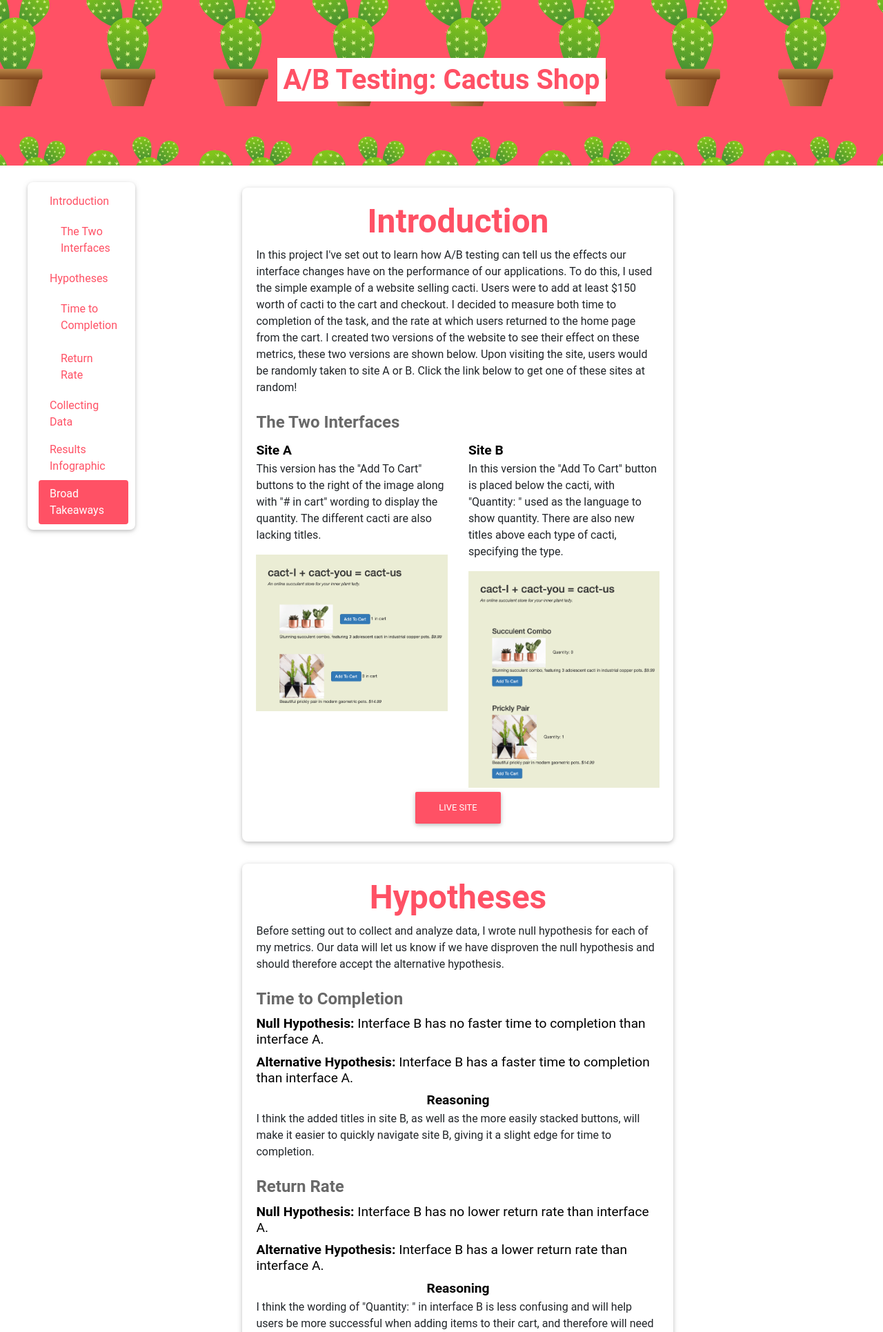
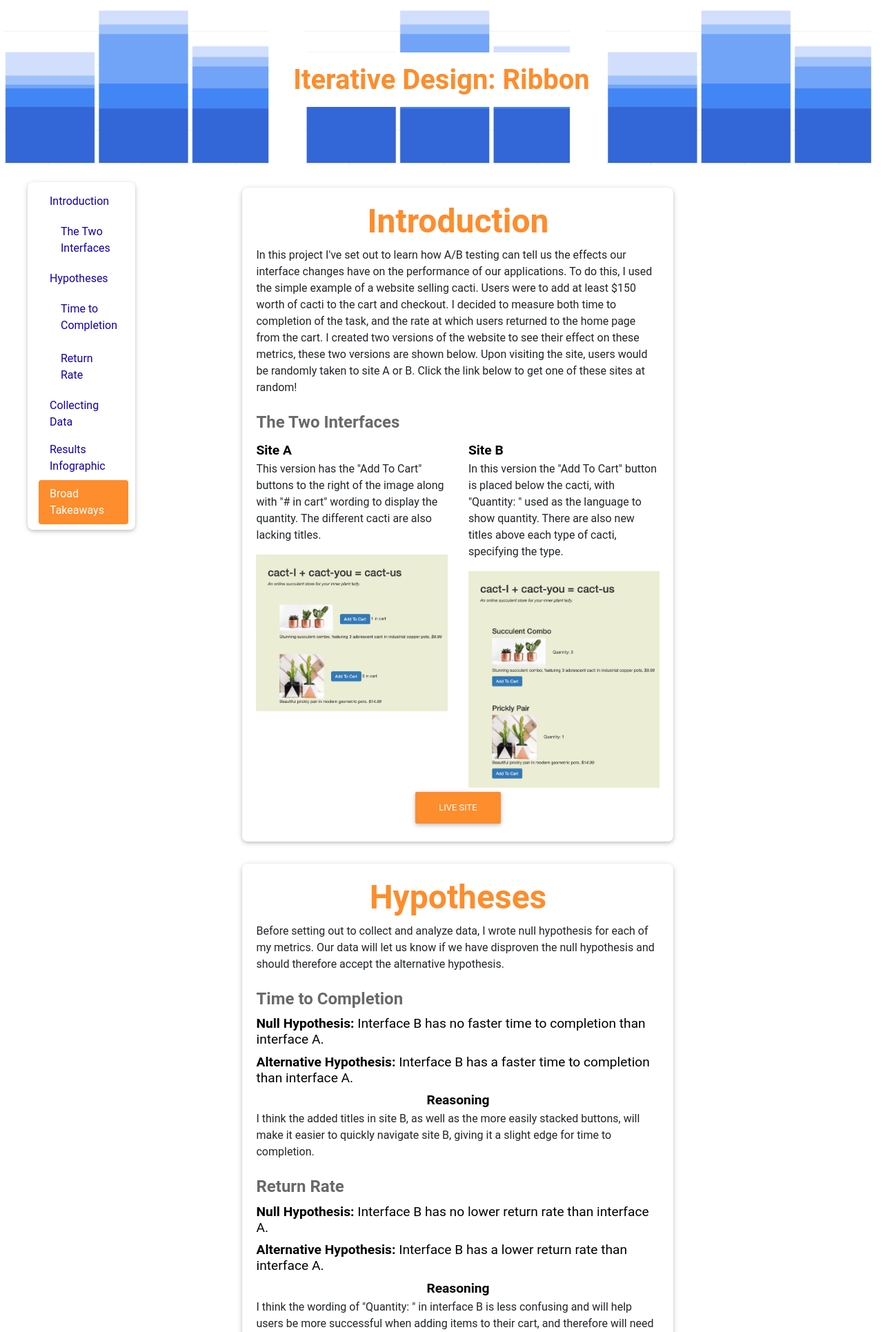
Before and after one commit to srockhil/iterative-design, a PHP site: page / in a window 1280 px wide. Shown: the top 1931 px of the page at 69% size. Run offline with PHP 8.4, Linux system fonts and the light colour scheme.

Commit message:
color changes

```diff
--- a/home.html
+++ b/home.html
@@ -2,7 +2,7 @@
 
 <html>
   <head>
-    <title>A/B Testing</title>
+    <title>Iterative Design</title>
     <!-- This project uses bootstrap and material design bootstrap -->
     <script src="support/jquery-3.5.1.min.js"></script>
     <script src="support/bootstrap.bundle.min.js"></script>
@@ -17,7 +17,7 @@
   <body data-spy="scroll" data-target="#main-navbar">
     <div id="header" class="row align-items-center">
       <div class="col  text-center">
-        <h1 id="title"><span>A/B Testing: Cactus Shop</span></h1>
+        <h1 id="title"><span>Iterative Design: Ribbon</span></h1>
       </div>
     </div>
 
--- a/index.css
+++ b/index.css
@@ -2,17 +2,19 @@
 
 #title {
     text-align: center;
-    color: #ff5165;
+    color: #fd8d2d;
 }
 
 #title span {
     background-color: white;
-    padding: .2em;
+    border-radius: 10px;
+    padding: .4em;
     font-weight: bold;
+
 }
 
 h2 {
-    color: #ff5165;
+    color: #fd8d2d;
     font-weight: bolder !important;
     font-size: 3em;
 }
@@ -38,15 +40,15 @@ h4 {
 }
 
 .nav-tabs .nav-item.show .nav-link, .nav-tabs {
-    color: #fc0c27;
+    color: greenyellow;
 }
 
 .btn-primary {
-    background-color: #ff5165 !important;
+    background-color: #fd8d2d !important;
 }
 
 .btn-primary:focus {
-    background-color: #fc0c27;
+    background-color: #fd8d2d;
 }
 
 #main-navbar {
@@ -54,15 +56,15 @@ h4 {
 }
 
 #main-navbar a.nav-link.active {
-    background-color: #ff5165;
+    background-color: #fd8d2d;
 }
 
 #header {
     height: 30vh;
-    background-color: #ff5165;
-    background-image: url("images/cacti.png");
+    background-color: #f58422;
+    background-image: url("images/graph.png");
     /*background-size: 100%;*/
-    background-size: 10em;
+    background-size: 25em;
     background-repeat: round;
     background-attachment: fixed;
 }
@@ -118,11 +120,11 @@ iframe {
 }
 
 a {
-    color: #ff5165;
+    color: #1101a7;
 }
 
 a:hover {
-    color: #fc0c27;
+    color:#fd8d2d;
 }
 
 ::selection {
```
Also changed, not shown: images/graph.png (added), 1 other file.
